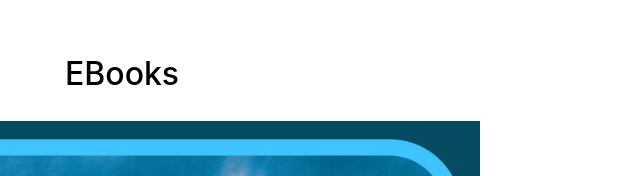
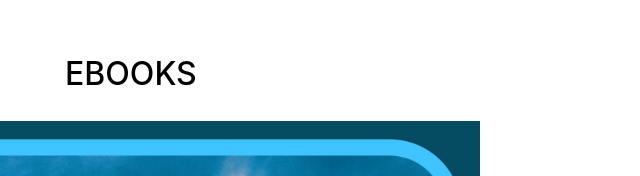
Before and after one commit to Aditya3692007/adityacreations, a plain HTML site: page index.html in a window 1280 px wide. Shown: the part 950-1126 px from the top of the page, 575-1215 px from the left. Drawn offline with nearby package versions, Linux system fonts and the light colour scheme.

Commit message:
Update index.html

```diff
--- a/index.html
+++ b/index.html
@@ -1,6 +1,6 @@
 <html>
     <head>
-    <title>Adi Creations</title>
+    <title>Aditya Creations</title>
         <link rel="stylesheet" href="style.css">
         <link rel="stylesheet" href="https://stackpath.bootstrapcdn.com/bootstrap/4.4.1/css/bootstrap.min.css">
         <link rel="stylesheet" href="https://stackpath.bootstrapcdn.com/font-awesome/4.7.0/css/font-awesome.min.css">
@@ -75,7 +75,7 @@
         <div class="container">
             <div class="row">
             <div class="col-md-6"></div>
-                <h2>EBooks</h2>
+                <h2>EBOOKS</h2>
                 <div class="about-content">
                     <div class="row">
 
```
